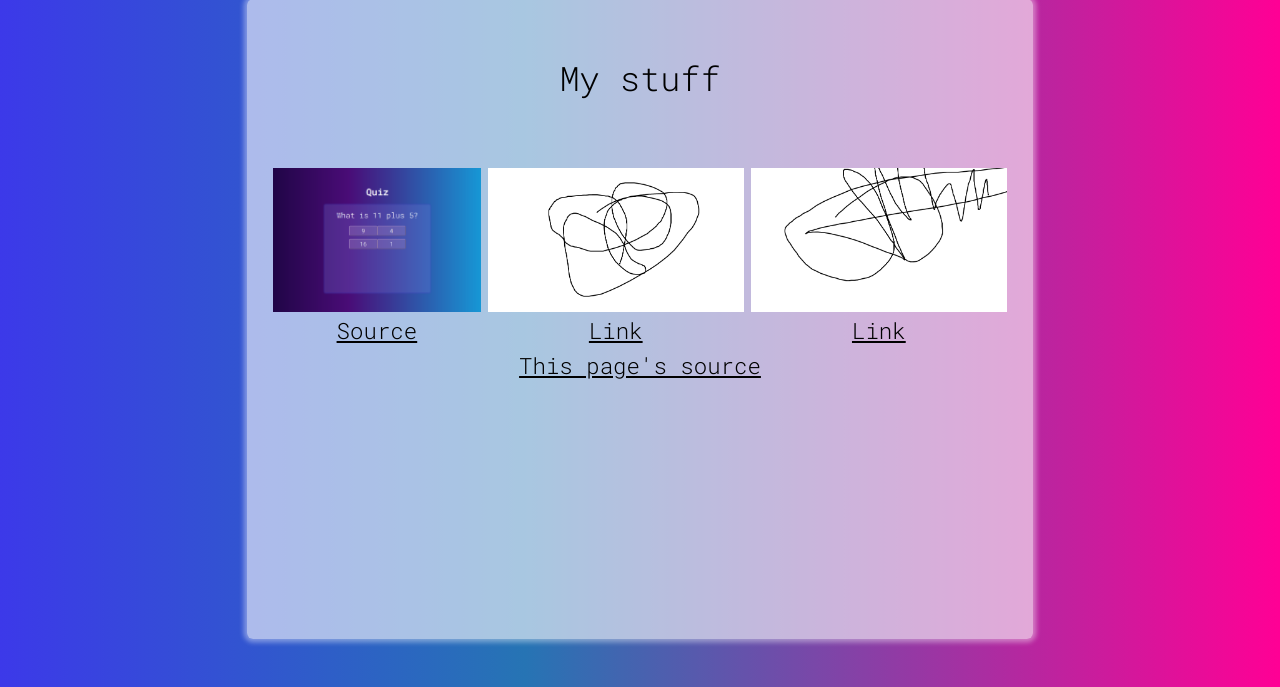
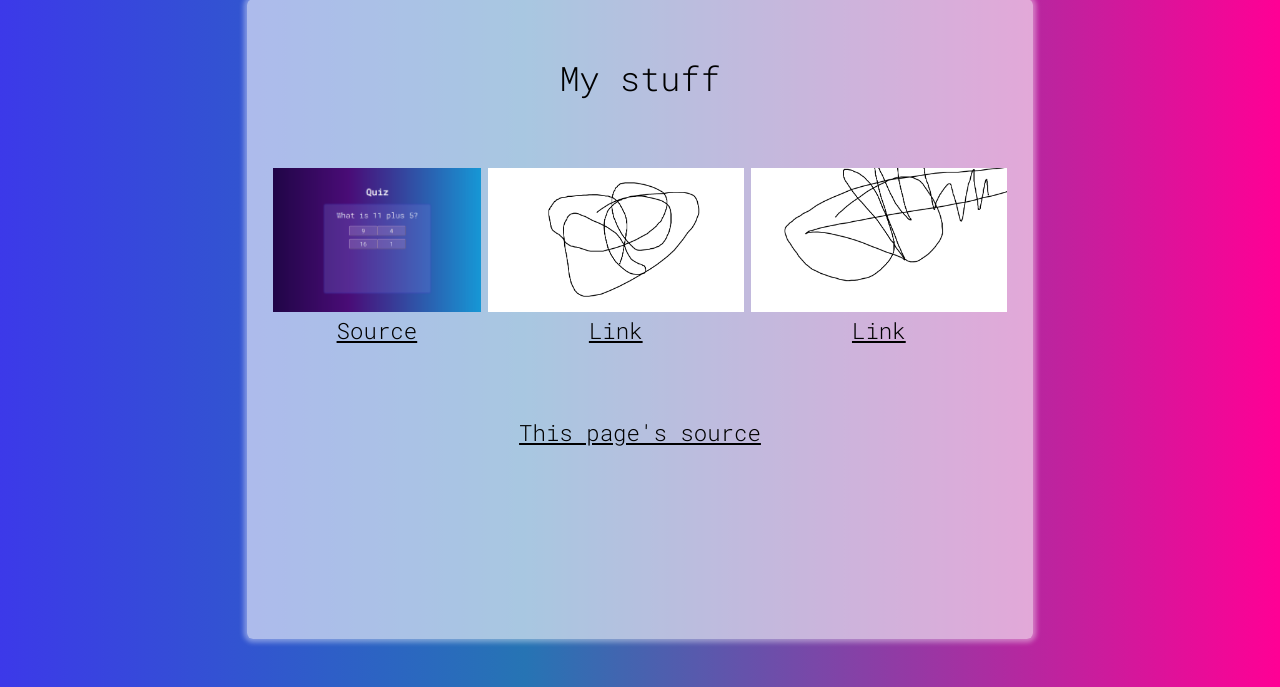
Before and after one commit to moweb1/moweb1.github.io, a PHP site: page /index.html in a window 1280 px wide. Shown: the part 81-768 px from the top of the page. Run offline with PHP 8.4, Linux system fonts and the light colour scheme.

Commit message:
Update main.css

```diff
--- a/css/main.css
+++ b/css/main.css
@@ -79,7 +79,7 @@ p {
 }
 
 #page-source {
-    margin-top:1em;
+    margin-top:4em;
 }
 
 .hidden {
```
